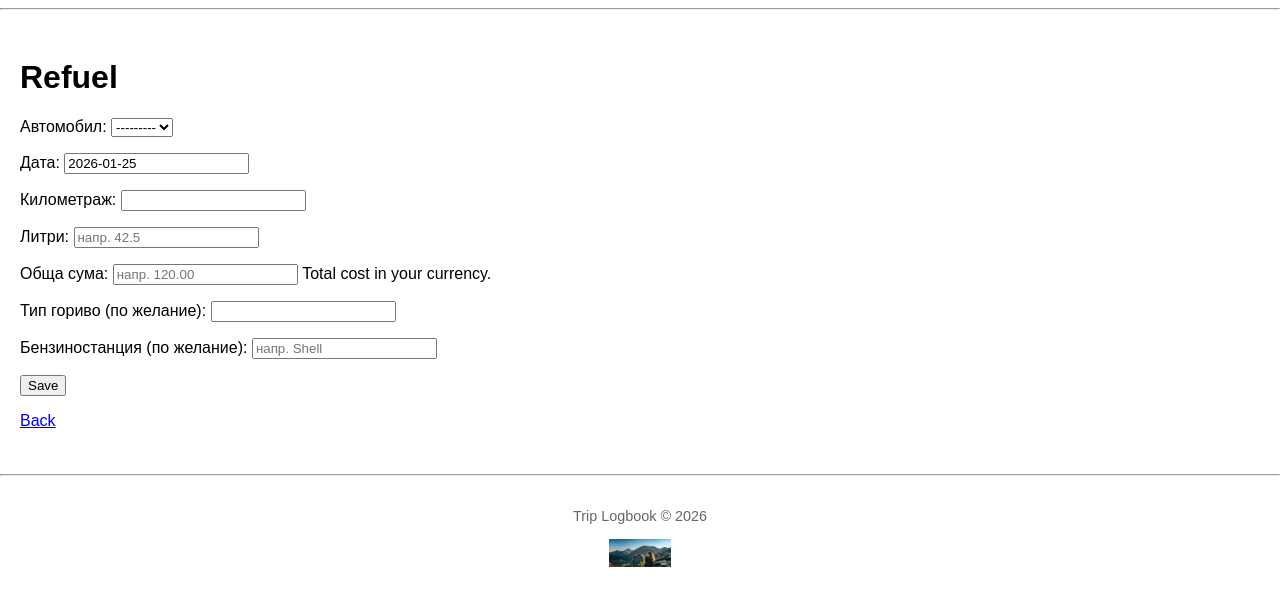
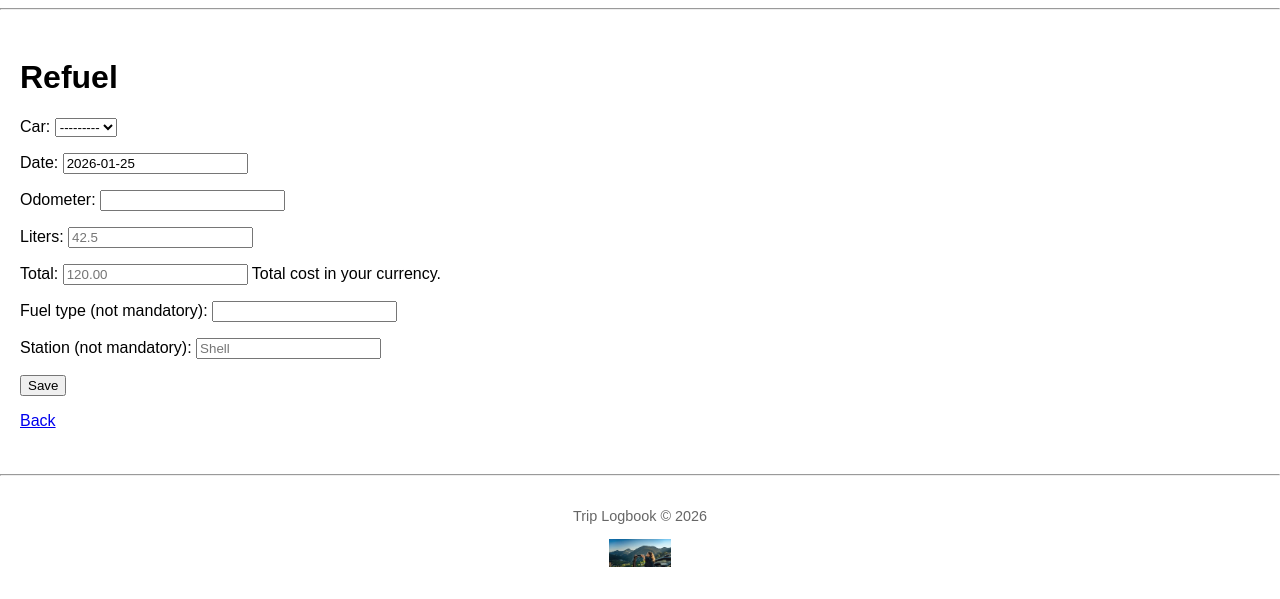
Before and after one commit to StoyanovKS/trips_monitoring, a Django app: page /refuels/create/ in a window 1280 px wide. Shown: the part 41-640 px from the top of the page. Run offline with Django 5.2, Linux system fonts and the light colour scheme; the visitor is signed in with stand-in values (Sample User, id 1); data that the repository does not hold is empty; parts of the project's set-up code (start-up, migrations or seed data) failed here and were passed over.

Commit message:
forms_update

```diff
--- a/logbook/forms.py
+++ b/logbook/forms.py
@@ -14,14 +14,14 @@ class TripCreateForm(forms.ModelForm):
         super().__init__(*args, **kwargs)
 
         self.fields["car"].label = "Автомобил"
-        self.fields["start_odometer"].label = "Километраж (старт)"
-        self.fields["end_odometer"].label = "Километраж (край)"
-        self.fields["start_date"].label = "Дата (старт)"
-        self.fields["end_date"].label = "Дата (край)"
-        self.fields["from_city"].label = "От"
-        self.fields["to_city"].label = "До"
-        self.fields["notes"].label = "Бележки"
-        self.fields["tags"].label = "Тагове"
+        self.fields["start_odometer"].label = "KM (start)"
+        self.fields["end_odometer"].label = "KM (end)"
+        self.fields["start_date"].label = "Date (start)"
+        self.fields["end_date"].label = "Date (end)"
+        self.fields["from_city"].label = "From"
+        self.fields["to_city"].label = "To"
+        self.fields["notes"].label = "notes"
+        self.fields["tags"].label = "tags"
 
         self.fields["from_city"].widget.attrs.update({"placeholder": "напр. София"})
         self.fields["to_city"].widget.attrs.update({"placeholder": "напр. Плевен"})
@@ -39,11 +39,11 @@ class TripCreateForm(forms.ModelForm):
         start_date = cleaned.get("start_date")
         end_date = cleaned.get("end_date")
 
-        # end>=start
+
         if start_odo is not None and end_odo is not None and end_odo < start_odo:
             self.add_error("end_odometer", "Крайният километраж не може да е по-малък от началния.")
 
-        # date ranges
+
         if start_date and end_date and end_date < start_date:
             self.add_error("end_date", "Крайната дата не може да е преди началната.")
 
@@ -60,20 +60,20 @@ class RefuelCreateForm(forms.ModelForm):
         exclude = ("created_by", "created_at")
 
     def __init__(self, *args, **kwargs):
-        self.user = kwargs.pop("user", None)  # optionally pass user for checks later
+        self.user = kwargs.pop("user", None)
         super().__init__(*args, **kwargs)
 
-        self.fields["car"].label = "Автомобил"
-        self.fields["date"].label = "Дата"
-        self.fields["odometer"].label = "Километраж"
-        self.fields["liters"].label = "Литри"
-        self.fields["total_cost"].label = "Обща сума"
-        self.fields["fuel_type"].label = "Тип гориво (по желание)"
-        self.fields["station"].label = "Бензиностанция (по желание)"
+        self.fields["car"].label = "Car"
+        self.fields["date"].label = "Date"
+        self.fields["odometer"].label = "Odometer"
+        self.fields["liters"].label = "Liters"
+        self.fields["total_cost"].label = "Total"
+        self.fields["fuel_type"].label = "Fuel type (not mandatory)"
+        self.fields["station"].label = "Station (not mandatory)"
 
-        self.fields["liters"].widget.attrs.update({"placeholder": "напр. 42.5"})
-        self.fields["total_cost"].widget.attrs.update({"placeholder": "напр. 120.00"})
-        self.fields["station"].widget.attrs.update({"placeholder": "напр. Shell"})
+        self.fields["liters"].widget.attrs.update({"placeholder": "42.5"})
+        self.fields["total_cost"].widget.attrs.update({"placeholder": "120.00"})
+        self.fields["station"].widget.attrs.update({"placeholder": "Shell"})
 
     def clean(self):
         cleaned = super().clean()
@@ -84,12 +84,12 @@ class RefuelCreateForm(forms.ModelForm):
         car = cleaned.get("car")
 
         if liters is not None and liters <= 0:
-            self.add_error("liters", "Литрите трябва да са положително число.")
+            self.add_error("liters", "Liters shall be positive number.")
 
         if total_cost is not None and total_cost <= 0:
-            self.add_error("total_cost", "Сумата трябва да е положително число.")
+            self.add_error("total_cost", "The sum shall be a positive number")
 
-        # Odometer monotonic: odometer must be >= last refuel odometer for same car
+
         if car and odometer is not None:
             last = (
                 Refuel.objects.filter(car=car)
@@ -100,7 +100,7 @@ class RefuelCreateForm(forms.ModelForm):
             if last and odometer < last.odometer:
                 self.add_error(
                     "odometer",
-                    f"Километражът трябва да е поне {last.odometer} (последното зареждане)."
+                    f"KM shall be at least {last.odometer} (the last refuel)."
                 )
 
         return cleaned
@@ -114,17 +114,17 @@ class ExpenseCreateForm(forms.ModelForm):
     def __init__(self, *args, **kwargs):
         super().__init__(*args, **kwargs)
 
-        self.fields["trip"].label = "Пътуване (по желание)"
-        self.fields["expense_type"].label = "Тип разход"
-        self.fields["amount"].label = "Сума"
-        self.fields["note"].label = "Бележка"
+        self.fields["trip"].label = "Trip"
+        self.fields["expense_type"].label = "Cost type"
+        self.fields["amount"].label = "Amount Paid"
+        self.fields["note"].label = "Note"
 
-        self.fields["note"].widget.attrs.update({"placeholder": "напр. винетка, паркинг..."})
+        self.fields["note"].widget.attrs.update({"placeholder": "vignette, parking or else."})
 
     def clean_amount(self):
         amount = self.cleaned_data.get("amount")
         if amount is not None and amount <= 0:
-            raise ValidationError("Сумата трябва да е положително число.")
+            raise ValidationError("The sum shall be positive.")
         return amount
 
 
@@ -137,16 +137,16 @@ class TagCreateForm(forms.ModelForm):
         super().__init__(*args, **kwargs)
 
         self.fields["name"].label = "Таг"
-        self.fields["name"].widget.attrs.update({"placeholder": "напр. highway"})
-        self.fields["name"].help_text = "До 30 символа. Уникално име."
+        self.fields["name"].widget.attrs.update({"placeholder": "Highway"})
+        self.fields["name"].help_text = "up to 30 symbols. it shall be unique."
         self.fields["name"].error_messages = {
-            "unique": "Този таг вече съществува."
+            "unique": "The tag does not exist."
         }
 
     def clean_name(self):
         name = (self.cleaned_data.get("name") or "").strip()
         if len(name) < 2:
-            raise ValidationError("Тагът трябва да е поне 2 символа.")
+            raise ValidationError("Tag shall be at least two symbols")
         return name
 
 class RefuelEditForm(forms.ModelForm):
--- a/templates/core/about.html
+++ b/templates/core/about.html
@@ -2,5 +2,6 @@
 {% block title %}About{% endblock %}
 {% block content %}
 <h1>About</h1>
-<p>This is a Django Advanced exam project.</p>
+<p>This is an application for monitoring of costs for trips.
+    You can track and monitor your travel expenses on a regular basis.</p>
 {% endblock %}
```
Also changed, not shown: accounts/forms.py (+17 -19 lines), garage/forms.py (+18 -20 lines).
